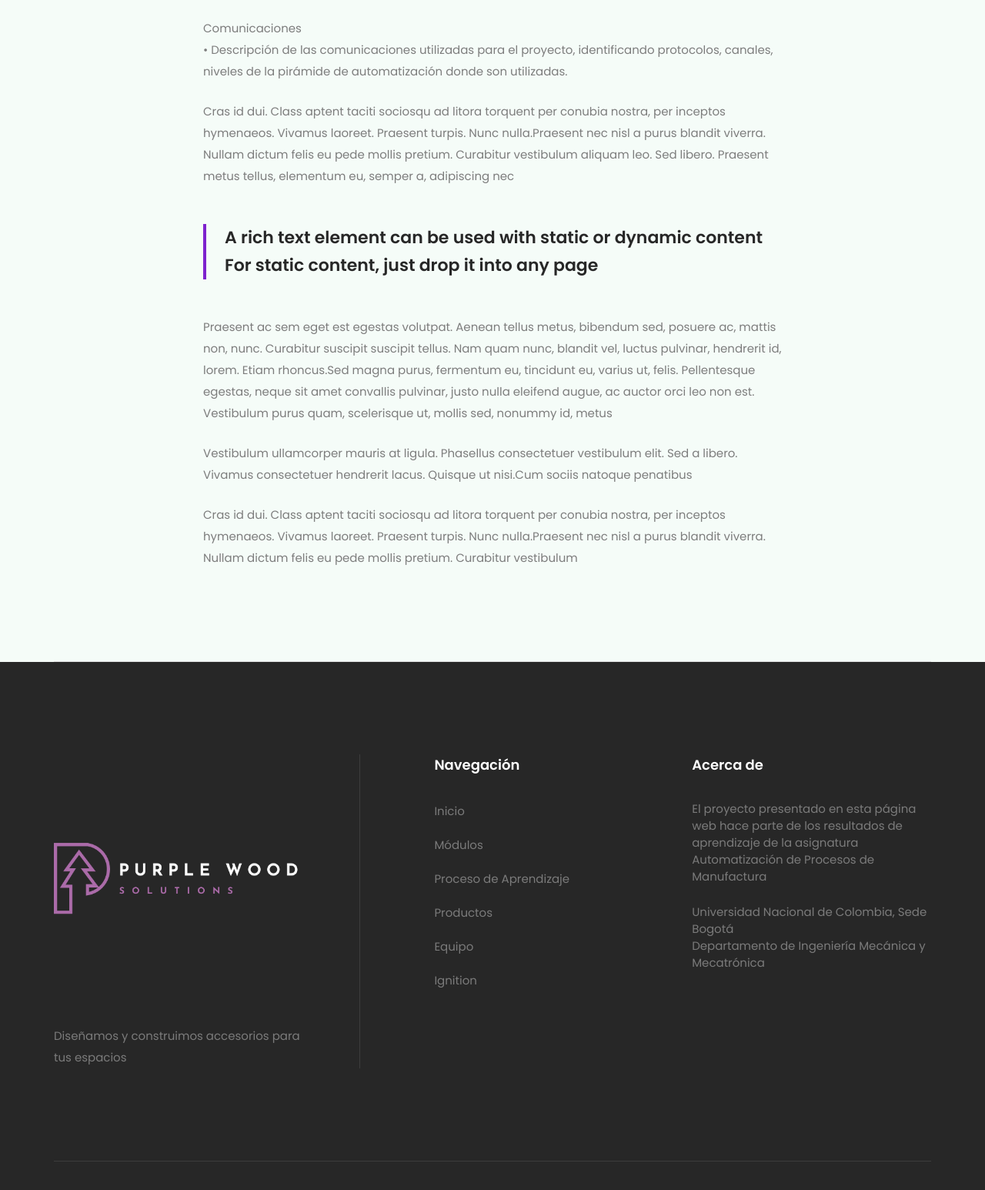
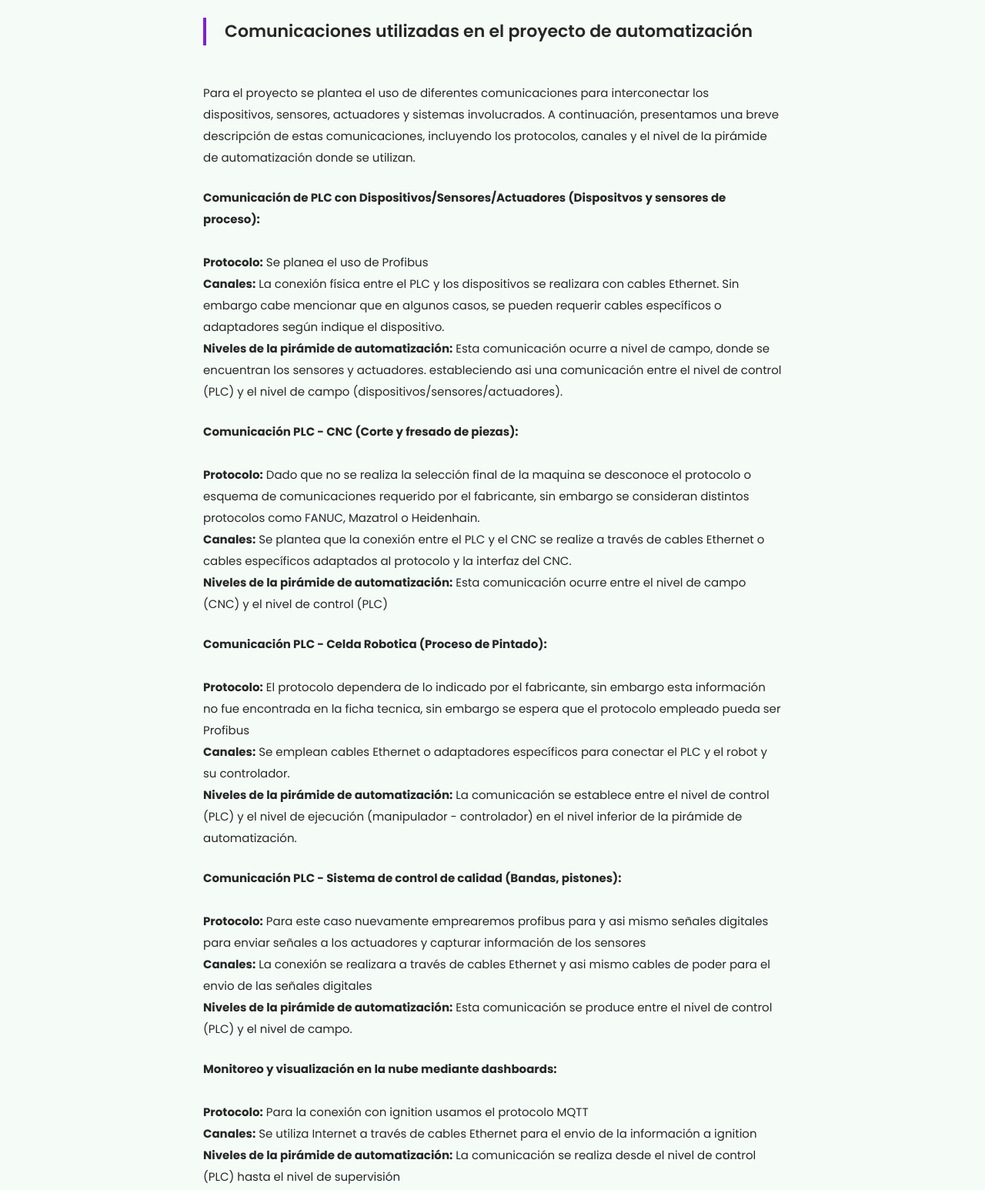
Before and after one commit to PurpleWood-APM/PagWebPurpleWood, a website: page temp/html/comunicaciones.html in a window 1280 px wide. Shown: the part 1160-2706 px from the top of the page at 77% size. Drawn offline with Linux system fonts and the light colour scheme.

Commit message:
:package: comunicaciones

```diff
--- a/temp/html/comunicaciones.html
+++ b/temp/html/comunicaciones.html
@@ -158,32 +158,91 @@
                     <div>
                         <img src="assets/images/modulos/comunicaciones/Arquitectura de Conexion con piramide y mes.png" class="rounded-2xl" alt="" />
                         <div class="md:mt-[120px] mt-20 relative max-w-[752px] mx-auto space-y-10 md:space-y-12">
-                            <div class="space-y-6">
-                                <p class="text-[15px] leading-7 text-dark-light">
-                                    Comunicaciones
-                                </br>
-                                    • Descripción de las comunicaciones utilizadas para el proyecto, identificando protocolos, canales, niveles de la pirámide de automatización donde son utilizadas.
-                                </p>
-                                <p class="text-[15px] leading-7 text-dark-light">
-                                    Cras id dui. Class aptent taciti sociosqu ad litora torquent per conubia nostra, per inceptos hymenaeos. Vivamus laoreet. Praesent turpis. Nunc nulla.Praesent nec nisl a purus blandit viverra. Nullam
-                                    dictum felis eu pede mollis pretium. Curabitur vestibulum aliquam leo. Sed libero. Praesent metus tellus, elementum eu, semper a, adipiscing nec
-                                </p>
-                            </div>
                             <div class="border-l-4 border-green pl-6">
-                                <h3 class="font-semibold text-[22px] leading-9">A rich text element can be used with static or dynamic content For static content, just drop it into any page</h3>
+                                <h3 class="font-semibold text-[22px] leading-9">Comunicaciones utilizadas en el proyecto de automatización</h3>
                             </div>
                             <div class="space-y-6">
-                                <p class="text-[15px] leading-7 text-dark-light">
-                                    Praesent ac sem eget est egestas volutpat. Aenean tellus metus, bibendum sed, posuere ac, mattis non, nunc. Curabitur suscipit suscipit tellus. Nam quam nunc, blandit vel, luctus pulvinar, hendrerit id,
-                                    lorem. Etiam rhoncus.Sed magna purus, fermentum eu, tincidunt eu, varius ut, felis. Pellentesque egestas, neque sit amet convallis pulvinar, justo nulla eleifend augue, ac auctor orci leo non est.
-                                    Vestibulum purus quam, scelerisque ut, mollis sed, nonummy id, metus
+                                Para el proyecto se plantea el uso de diferentes comunicaciones para interconectar los dispositivos, sensores, actuadores y sistemas involucrados. A continuación, presentamos una breve descripción de estas comunicaciones, incluyendo los protocolos, canales y el nivel de la pirámide de automatización donde se utilizan.
+                            </br>
+                                <p >
+                                    <b>Comunicación de PLC con Dispositivos/Sensores/Actuadores (Dispositvos y sensores de proceso):</b></br></br>
+
+                                    <b>Protocolo:</b> Se planea el uso de Profibus
+                                </br>
+                                    <b>Canales:</b> La conexión física entre el PLC y los dispositivos se realizara con cables Ethernet. Sin embargo cabe mencionar que en algunos casos, se pueden requerir cables específicos o adaptadores según indique el dispositivo.
+                                </br>
+                                    <b>Niveles de la pirámide de automatización:</b> Esta comunicación ocurre a nivel de campo, donde se encuentran los sensores y actuadores. estableciendo asi una comunicación entre el nivel de control (PLC) y el nivel de campo (dispositivos/sensores/actuadores).
+
                                 </p>
-                                <p class="text-[15px] leading-7 text-dark-light">
-                                    Vestibulum ullamcorper mauris at ligula. Phasellus consectetuer vestibulum elit. Sed a libero. Vivamus consectetuer hendrerit lacus. Quisque ut nisi.Cum sociis natoque penatibus
+                                <p >
+                                    <b>Comunicación PLC - CNC (Corte y fresado de piezas):</b></br></br>
+
+                                    <b>Protocolo:</b> Dado que no se realiza la selección final de la maquina se desconoce el protocolo o esquema de comunicaciones requerido por el fabricante, sin embargo se consideran distintos protocolos como FANUC, Mazatrol o Heidenhain.
+                                </br>
+                                    <b>Canales:</b> Se plantea que la conexión entre el PLC y el CNC se realize a través de cables Ethernet o cables específicos adaptados al protocolo y la interfaz del CNC.
+                                </br>
+                                    <b>Niveles de la pirámide de automatización:</b> Esta comunicación ocurre entre el nivel de campo (CNC) y el nivel de control (PLC)
+
+
                                 </p>
-                                <p class="text-[15px] leading-7 text-dark-light">
-                                    Cras id dui. Class aptent taciti sociosqu ad litora torquent per conubia nostra, per inceptos hymenaeos. Vivamus laoreet. Praesent turpis. Nunc nulla.Praesent nec nisl a purus blandit viverra. Nullam
-                                    dictum felis eu pede mollis pretium. Curabitur vestibulum
+
+                                <p >
+                                    <b>Comunicación PLC - Celda Robotica (Proceso de Pintado):</b></br></br>
+
+                                    <b>Protocolo:</b> El protocolo dependera de lo indicado por el fabricante, sin embargo esta información no fue encontrada en la ficha tecnica, sin embargo se espera que el protocolo empleado pueda ser Profibus
+                                </br>
+                                    <b>Canales:</b> Se emplean cables Ethernet o adaptadores específicos para conectar el PLC y el robot y su controlador.
+                                </br>
+                                    <b>Niveles de la pirámide de automatización:</b> La comunicación se establece entre el nivel de control (PLC) y el nivel de ejecución (manipulador - controlador) en el nivel inferior de la pirámide de automatización.
+
+
+                                </p>
+
+                                <p >
+                                    <b>Comunicación PLC - Sistema de control de calidad (Bandas, pistones):</b></br></br>
+
+                                    <b>Protocolo:</b> Para este caso nuevamente emprearemos profibus para y asi mismo señales digitales para enviar señales a los actuadores y capturar información de los sensores
+                                </br>
+                                    <b>Canales:</b> La conexión se realizara a través de cables Ethernet y asi mismo cables de poder para el envio de las señales digitales
+                                </br>
+                                    <b>Niveles de la pirámide de automatización:</b> Esta comunicación se produce entre el nivel de control (PLC) y el nivel de campo.
+                                </p>
+
+                                <p >
+                                    <b>Monitoreo y visualización en la nube mediante dashboards:</b></br></br>
+
+                                    <b>Protocolo:</b> Para la conexión con ignition usamos el protocolo MQTT
+                                </br>
+                                    <b>Canales:</b> Se utiliza Internet a través de cables Ethernet para el envio de la información a ignition
+                                </br>
+                                    <b>Niveles de la pirámide de automatización:</b> La comunicación se realiza desde el nivel de control (PLC) hasta el nivel de supervisión
+                                </p>
+
+                                <p >
+                                    <b>Conexión Gemelo Digital:</b></br></br>
+
+                                    <b>Protocolo:</b> Para la conexión con entre ignition y Studio 5000 usamos el protocolo OPC
+                                </br>
+                                    <b>Canales:</b> Respecto a los canales usamos conexión ethernet o WiFi
+
+                                </br>
+                                    <b>Niveles de la pirámide de automatización:</b> La comunicación se realiza entre el nivel de supervisión y el de planeación, siendo esta una de las finalides del gemelo digital implementado.
+                                </p>
+
+                                <p >
+                                    <b>Respecto a la elección de Profibus:</b></br></br>
+                                    Se opta por usar este protocolo en el nivel de campo teniendo en cuenta las siguientes razones:</br></br>
+                                    <b>Amplia adopción en la industria:</b>  PROFIBUS es uno de los protocolos de comunicación más comunes en entornos industriales. Es compatible con una amplia gama de dispositivos de campo y ha sido ampliamente utilizado en diferentes sectores industriales, lo que facilita la integracions de nuevos dispositivos o la realización de ajustes en el proyecto.
+                                </br>
+                                    <b>Velocidad de transmisión:</b>  PROFIBUS ofrece diferentes velocidades de transmisión, como PROFIBUS DP (Decentralized Periphery) para la comunicación entre el PLC y los dispositivos de campo y PROFIBUS PA (Process Automation) para aplicaciones de proceso. Esto permite adaptar la velocidad de comunicación según se requiera , lo que puede ser beneficioso para garantizar una transmisión eficiente de datos en tiempo real teniendo en cuenta el trabajo con el gemelo digital.
+
+                                </br>
+                                <b>Robustez y confiabilidad:</b>  PROFIBUS se ha desarrollado para soportar entornos industriales exigentes, lo que garantiza su robustez y confiabilidad. Está diseñado para resistir interferencias electromagnéticas y ruidos, lo que es adecuado para nuestro entorno de producción dada la existencia de distintas fuentes de interferencias, como los motores y maquinaria usada en nuestro proceso productivo.
+                            </br>
+                            <b>Integración de diagnósticos y control de calidad:</b>   PROFIBUS proporciona funciones de diagnóstico avanzadas, lo que permite supervisar y realizar un efectivo. Esto nos permite saber el estado de los dispositivos de campo, detectar errores y realizar un mantenimiento predictivo, garantizando la continuidad del proceso y disminuyendo los riesgos.
+                                </br>
+                                <b>Soporte de fabricantes:</b>    PROFIBUS cuenta con el respaldo de numerosos fabricantes de dispositivos y sistemas, lo que garantiza una amplia disponibilidad de productos, servicios y documentacion. Esto hace que la integración de fututos dispositivos y la obtención de soporte técnico sea mas sencilla.
+                                </br>
                                 </p>
                             </div>
                         </div>
```
